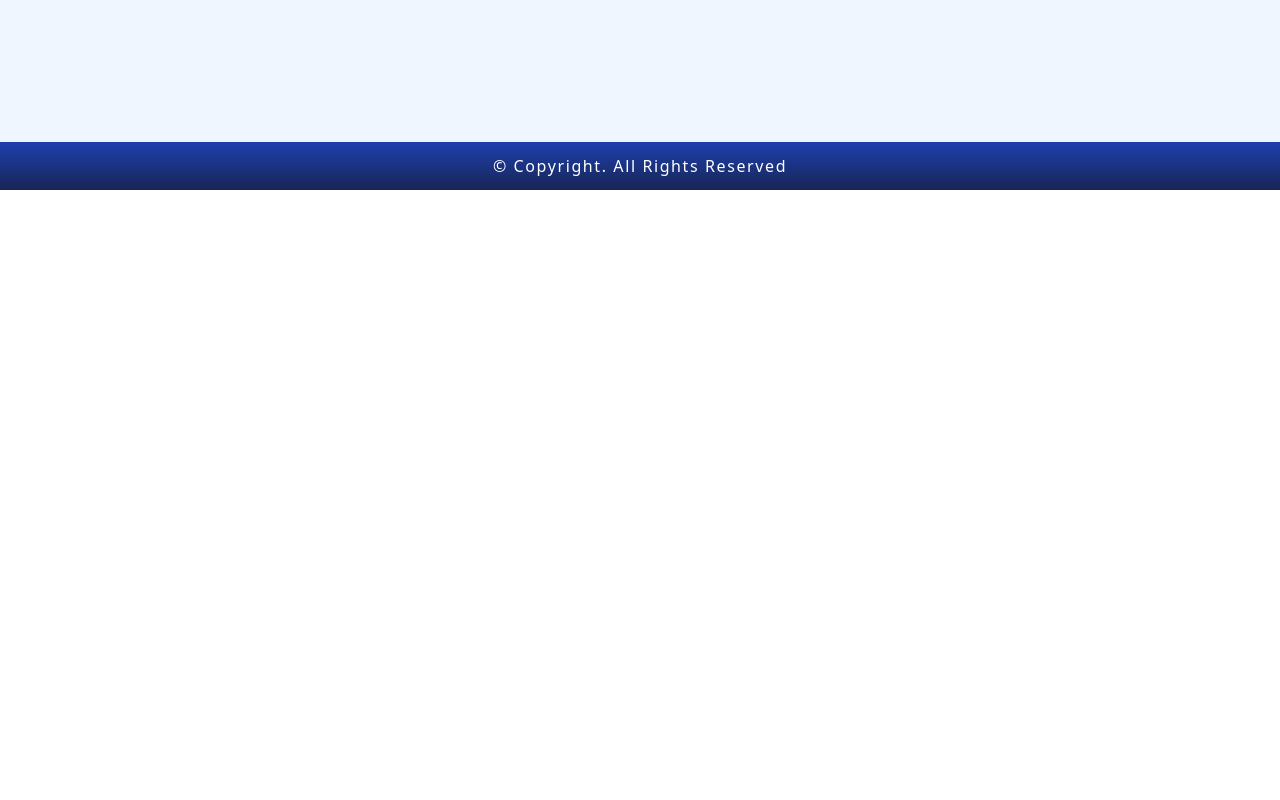
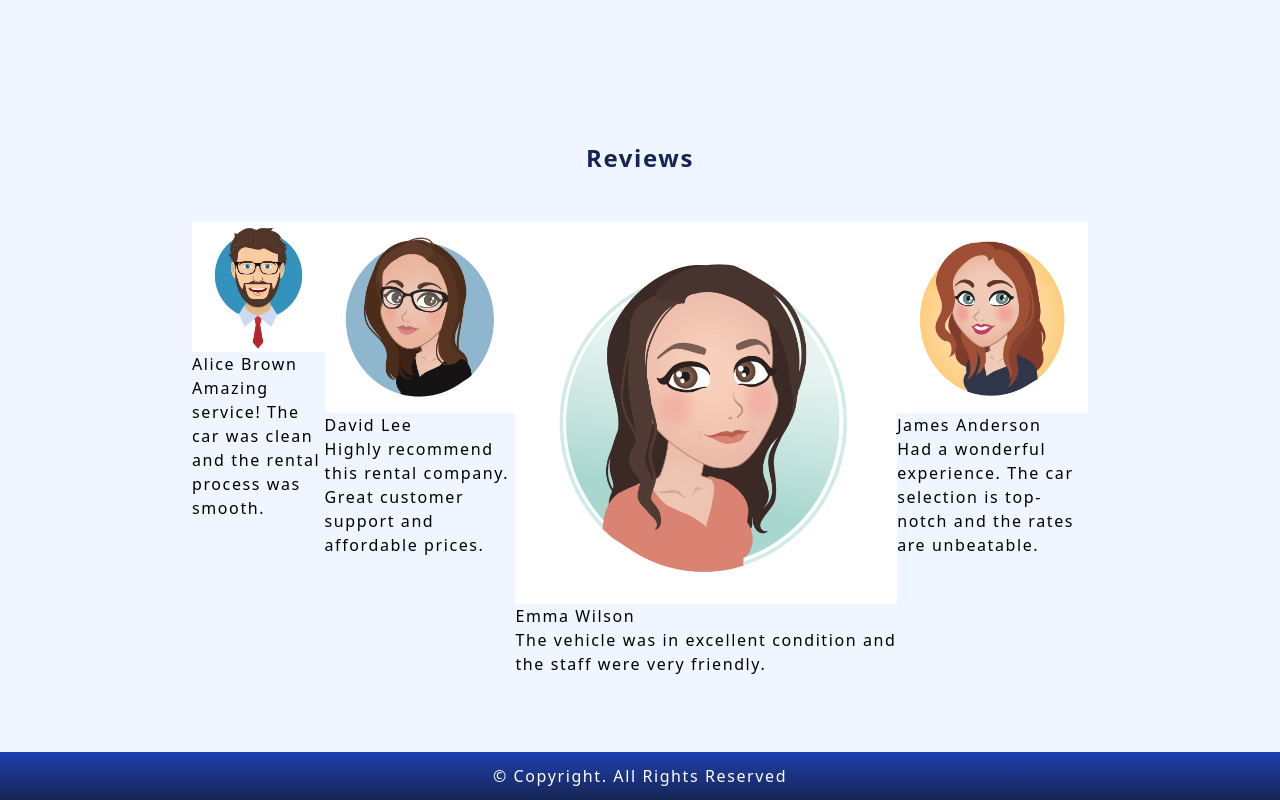
Before and after one commit to sakshi752/CarRental, a React (Vite) app: page / in a window 1280 px wide. Shown: the part 2575-3375 px from the top of the page. Before the commit the page ends 2765 px from the top, so only its background shows below. Built offline with nearby package versions, Linux system fonts and the light colour scheme.

Commit message:
files updated

```diff
--- a/package.json
+++ b/package.json
@@ -17,7 +17,9 @@
     "react-dom": "^18.2.0",
     "react-icons": "^5.2.1",
     "react-router-dom": "^6.23.1",
+    "react-slick": "^0.30.2",
     "react-transition-group": "^4.4.5",
+    "slick-carousel": "^1.8.1",
     "swiper": "^11.1.4"
   },
   "devDependencies": {
--- a/src/Components/Home/Testimonials.jsx
+++ b/src/Components/Home/Testimonials.jsx
@@ -1,9 +1,55 @@
 import React from 'react'
+import avatar1 from '../images/avatars/avatar1.jpg';
+import avatar2 from '../images/avatars/avatar2.jpg';
+import avatar3 from '../images/avatars/avatar3.jpg';
+import avatar4 from '../images/avatars/avatar4.jpg';
+import Slider from "react-slick";
+import "slick-carousel/slick/slick.css";
+
+const testimonials = [
+  {
+    id: 1,
+    name: "Alice Brown",
+    msg: "Amazing service! The car was clean and the rental process was smooth.",
+    img: avatar1
+  },
+  {
+    id: 2,
+    name: "David Lee",
+    msg: "Highly recommend this rental company. Great customer support and affordable prices.",
+    img: avatar2
+  },
+  {
+    id: 3,
+    name: "Emma Wilson",
+    msg: "The vehicle was in excellent condition and the staff were very friendly.",
+    img: avatar3
+  },
+  {
+    id: 4,
+    name: "James Anderson",
+    msg: "Had a wonderful experience. The car selection is top-notch and the rates are unbeatable.",
+    img: avatar4
+  }
+];
 
 const Testimonials = () => {
   return (
-    <div className='sm:mt-[10%] md:mt-[6.7%]'>
-      Testimonials
+    <div className='mt-[16%] sm:mt-[10%] md:mt-[6%] w-[93%] lg:w-[70%] mx-auto flex flex-col items-center gap-6'>
+      <h1 className='text-2xl font-bold text-blue-950 text-center mb-6'>Reviews</h1>
+      <div className='flex'>
+        {testimonials.map(({ id, name, msg, img }) => (
+          <div key={id}>
+            <div>
+              <img src={img} alt="" />
+            </div>
+            <div>
+              <h1>{name}</h1>
+              <p>{msg}</p>
+            </div>
+          </div>
+        ))}
+      </div>
     </div>
   )
 }
--- a/src/pages/Home.jsx
+++ b/src/pages/Home.jsx
@@ -16,7 +16,7 @@ const Home = () => {
       <CarModels/>
       <InfoSection1/>
       <Faq/>
-      {/* <Testimonials/> */}
+      <Testimonials/>
     </>
   );
 }
```
Also changed, not shown: 1 other file (tests, documents, lock files or other folders).
